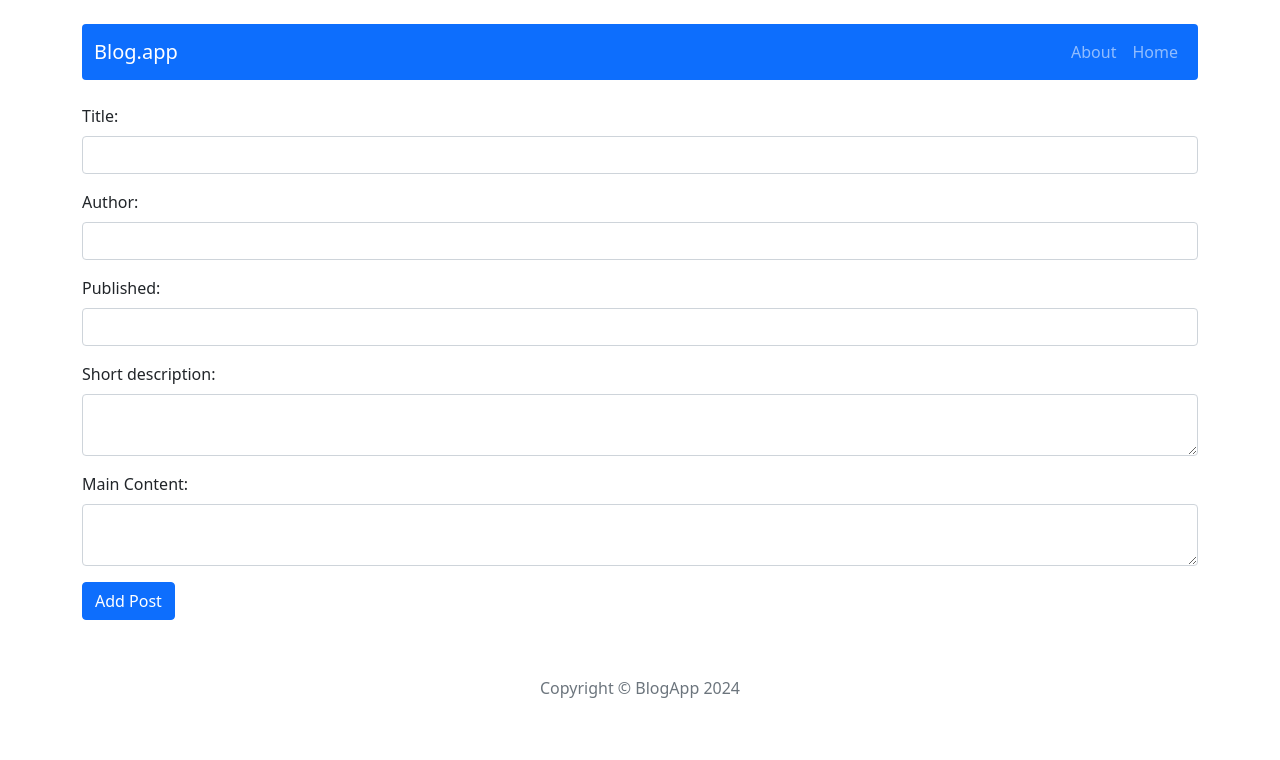
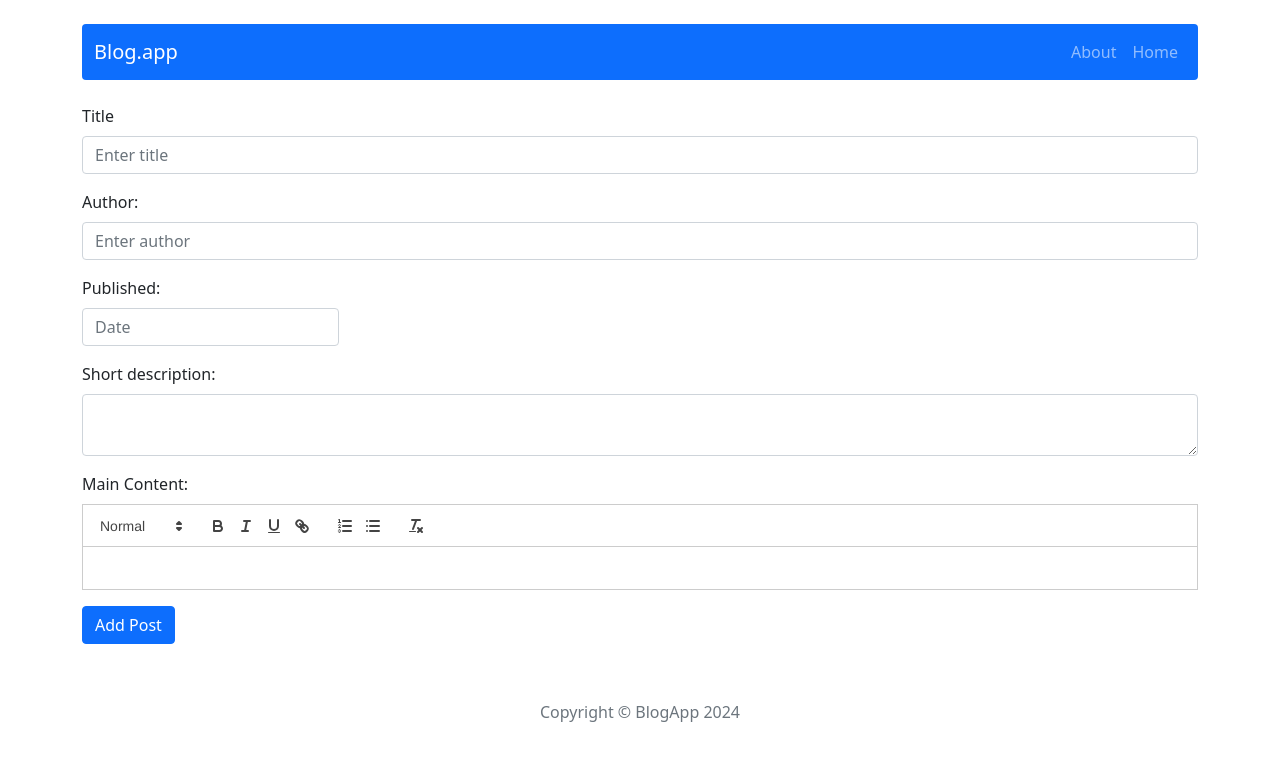
Before and after one commit to Maria-Gozdawa-Golebiowska/React-blog, a React (Create React App) app: page /post/add in a window 1280 px wide. Shown: the top 760 px of the page. Built offline with nearby package versions, Linux system fonts and the light colour scheme.

Commit message:
add validate

```diff
--- a/package.json
+++ b/package.json
@@ -10,7 +10,10 @@
     "http-server": "^14.1.1",
     "react": "^18.3.1",
     "react-bootstrap": "2.8.0",
+    "react-datepicker": "^7.2.0",
     "react-dom": "^18.3.1",
+    "react-hook-form": "7.45.4",
+    "react-quill": "^2.0.0",
     "react-redux": "8.1.2",
     "react-router-dom": "6.15.0",
     "react-scripts": "5.0.1",
--- a/src/components/features/PostCategory/SinglePostCategory.js
+++ b/src/components/features/PostCategory/SinglePostCategory.js
@@ -1,4 +1,5 @@
 const SinglePostCategory = () => {
     return <div>Single Post Category</div>;
+
   };
   export default SinglePostCategory;
--- a/src/components/features/PostForm/PostForm.js
+++ b/src/components/features/PostForm/PostForm.js
@@ -1,44 +1,83 @@
 import { Button, Col, Row } from "react-bootstrap";
 import { useState } from "react";
 import { Form } from "react-bootstrap";
+import ReactQuill from 'react-quill';
+import 'react-quill/dist/quill.snow.css';
+import ReactDatePicker from 'react-datepicker';
+import 'react-datepicker/dist/react-datepicker.module.css';
+import { useForm } from "react-hook-form";
+
 
 const PostForm = ({action, actionText, ...props}) => {
 
+    const { register, handleSubmit: validate, formState: { errors } } = useForm();
     const [title, setTitle] = useState(props.title || '');
     const [shortDescription, setShortDescription] = useState(props.shortDescription || '');
     const [content, setContent] = useState(props.content || '');
     const [publishedDate, setPublishedDate] = useState(props.publishedDate || '');
     const [author, setAuthor] = useState(props.author || '');
-    const handleSubmit = e => {
-        e.preventDefault();
-        action(({title, shortDescription, content, publishedDate, author}));
 
+    const [contentError, setContentError] = useState(false);
+    const [dateError, setDateError] = useState(false);
+
+
+    const handleSubmit = () => {
+        setContentError(!content)
+        setDateError(!publishedDate)
+        if(content && publishedDate) {
+          action({ title, author, publishedDate, shortDescription, content });
+        }
       };
 
     return (
         <section>
             <Row>
-                <Form onSubmit={handleSubmit}>
+                <Form onSubmit={validate(handleSubmit)}>
                     <Col>
-                    <Form.Group className="mb-3" controlId="title">
-                        <Form.Label>Title:</Form.Label>
-                        <Form.Control type="text" value={title} onChange={e => setTitle(e.target.value)}/>
+                        <Form.Group className="mb-3" controlId="formBasicEmail">
+                            <Form.Label>Title</Form.Label>
+                            <Form.Control
+                            {...register("title", { required: true, minLength: 3 })}
+                            value={title}
+                            onChange={e => setTitle(e.target.value)}
+                            type="text" placeholder="Enter title" />
+                            {errors.title && <small className="d-block form-text text-danger mt-2">This title is too small(min is 3)</small>}
                         </Form.Group>
-                    <Form.Group className="mb-3" controlId="title">
+
+                        <Form.Group className="mb-3" controlId="author">
+
                             <Form.Label>Author:</Form.Label>
-                        <Form.Control type="text" value={author} onChange={e => setAuthor(e.target.value)}/>
+                            <Form.Control
+                            {...register("author", {required: true, minLength: 3})}
+                            value={author}
+                            onChange={e => setAuthor(e.target.value)}
+                            type="text" placeholder="Enter author" />
+                            {errors.title && <small className="d-block form-text text-danger mt-2">Author name it too short(min is 3)</small>}
                         </Form.Group>
-                    <Form.Group className="mb-3" controlId="title">
+
+
+                        <Form.Group className="mb-3" controlId="publicationDate">
                             <Form.Label>Published:</Form.Label>
-                        <Form.Control type="text" value={publishedDate} onChange={e => setPublishedDate(e.target.value)}/>
+                            <div><ReactDatePicker selected={publishedDate} value={publishedDate} onChange={(date) => setPublishedDate(date)} className="form-control" placeholderText="Date" dateFormat='dd/MM/yyyy'/></div>
+                            {dateError &&  <small className="d-block form-text text-danger mt-2">Date is raquired</small>}
                         </Form.Group>
-                    <Form.Group className="mb-3" controlId="title">
+
+                        <Form.Group className="mb-3" controlId="shortDescription">
                             <Form.Label>Short description:</Form.Label>
-                        <Form.Control as="textarea" value={shortDescription} onChange={e => setShortDescription(e.target.value)}/>
+                            <Form.Control
+                            {...register('shortDescription', {required: true, minLength: 4})}
+                            as="textarea"
+                            value={shortDescription}
+                            onChange={e => setShortDescription(e.target.value)}/>
+                            {errors.title && <small className="d-block form-text text-danger mt-2">Description text is too small (min is 4)</small>}
                         </Form.Group>
-                    <Form.Group className="mb-3" controlId="title">
+
+                        <Form.Group className="mb-3" controlId="content">
                             <Form.Label>Main Content:</Form.Label>
-                        <Form.Control as="textarea" value={content} onChange={e => setContent(e.target.value)}/>
+                            <ReactQuill
+                            theme="snow"
+                            onChange={setContent} />
+                             {errors.title &&  <small className="d-block form-text text-danger mt-5">Content can't be empty</small>}
                         </Form.Group>
                     </Col>
                 <Button type="submit">{actionText}</Button>
--- a/src/components/pages/Home/Home.js
+++ b/src/components/pages/Home/Home.js
@@ -2,6 +2,7 @@ import { getAllPosts } from '../../../redux/postsRedux';
 import { Button, Card, Col, Row } from 'react-bootstrap';
 import { Link } from 'react-router-dom';
 import { useSelector } from 'react-redux';
+import dateToStr from '../../../utils/dateToStr';
 
 
 const Home = (props) => {
@@ -25,7 +26,7 @@ const Home = (props) => {
                             <Card.Body>
                                 <Card.Title className='mb-3'>{post.title}</Card.Title>
                                 <Card.Text className='mb-1'><strong>Author:</strong>{post.author}</Card.Text>
-                                <Card.Text className='mb-2'><strong>Published:</strong>{post.publishedDate}</Card.Text>
+                                <Card.Text className='mb-2'><strong>Published:</strong> {dateToStr(new Date(post.publishedDate))}</Card.Text>
                                 <Card.Text className='mb-3'>{post.shortDescription}</Card.Text>
                                 <Link to={`/post/${post.id}`}>
                                     <Button>Read more</Button>
--- a/src/components/pages/SinglePages/SinglePages.js
+++ b/src/components/pages/SinglePages/SinglePages.js
@@ -4,6 +4,7 @@ import { useSelector } from "react-redux";
 import { getPostById } from '../../../redux/postsRedux.js';
 import { Button, Card, Col, Row } from 'react-bootstrap';
 import RemovePost from '../../features/RemovePost/RemovePost.js';
+import dateToStr from "../../../utils/dateToStr.js";
 
 
 
@@ -30,8 +31,9 @@ const SinglePages = (props) => {
                 <Card className='border-0'>
                     <Card.Body>
                                 <Card.Text className='mb-1'><strong>Author:</strong>{postData.author}</Card.Text>
-                                <Card.Text className='mb-2'><strong>Published:</strong>{postData.publishedDate}</Card.Text>
-                                <Card.Text className='mb-3'>{postData.content}</Card.Text>
+                                <Card.Text className='mb-2'><strong>Published:</strong>{dateToStr(postData.publishedDate)}</Card.Text>
+                                <Card.Text className='mb-3'><strong>Short description:</strong>{postData.shortDescription}</Card.Text>
+                                <Card.Text className='mb-3' dangerouslySetInnerHTML={{ __html: postData.content }}></Card.Text>
                     </Card.Body>
                 </Card>
             </Col>
--- a/src/redux/initialState.js
+++ b/src/redux/initialState.js
@@ -5,16 +5,15 @@ const initialState = {
       title: 'Lost in space for years',
       shortDescription: 'Short description of the article..',
       content: 'Main content of the article',
-        publishedDate: '03-02-2022',
+      publishedDate: new Date('2022-02-03'),
       author: 'John Doe'
-
     },
     {
       id: '2',
       title: 'Amazing adventure begins...',
       shortDescription: 'Short description of the article..',
       content: 'Main content of the article',
-        publishedDate: '05-02-2022',
+      publishedDate: new Date('2022-02-05'),
       author: 'John Doe'
     },
     {
@@ -22,11 +21,9 @@ const initialState = {
       title: 'How to start exploring world',
       shortDescription: 'Short description of the article..',
       content: 'Main content of the article',
-        publishedDate: '06-02-2022',
+      publishedDate: new Date('2022-02-06'),
       author: 'John Doe'
     },
-
-
   ],
 }
 
--- /dev/null
+++ b/src/utils/dateToStr.js
@@ -0,0 +1,10 @@
+// dateToStr.js
+
+function dateToStr(date) {
+    const month = (date.getMonth() + 1).toString().padStart(2, '0');
+    const day = date.getDate().toString().padStart(2, '0');
+    const year = date.getFullYear();
+    return `${month}/${day}/${year}`;
+  }
+
+  export default dateToStr;
```
Also changed, not shown: src/components/pages/Categories/Categories.js (added), 2 other files (tests, documents, lock files or other folders). Lines whose indentation alone changed are shown as unchanged.
